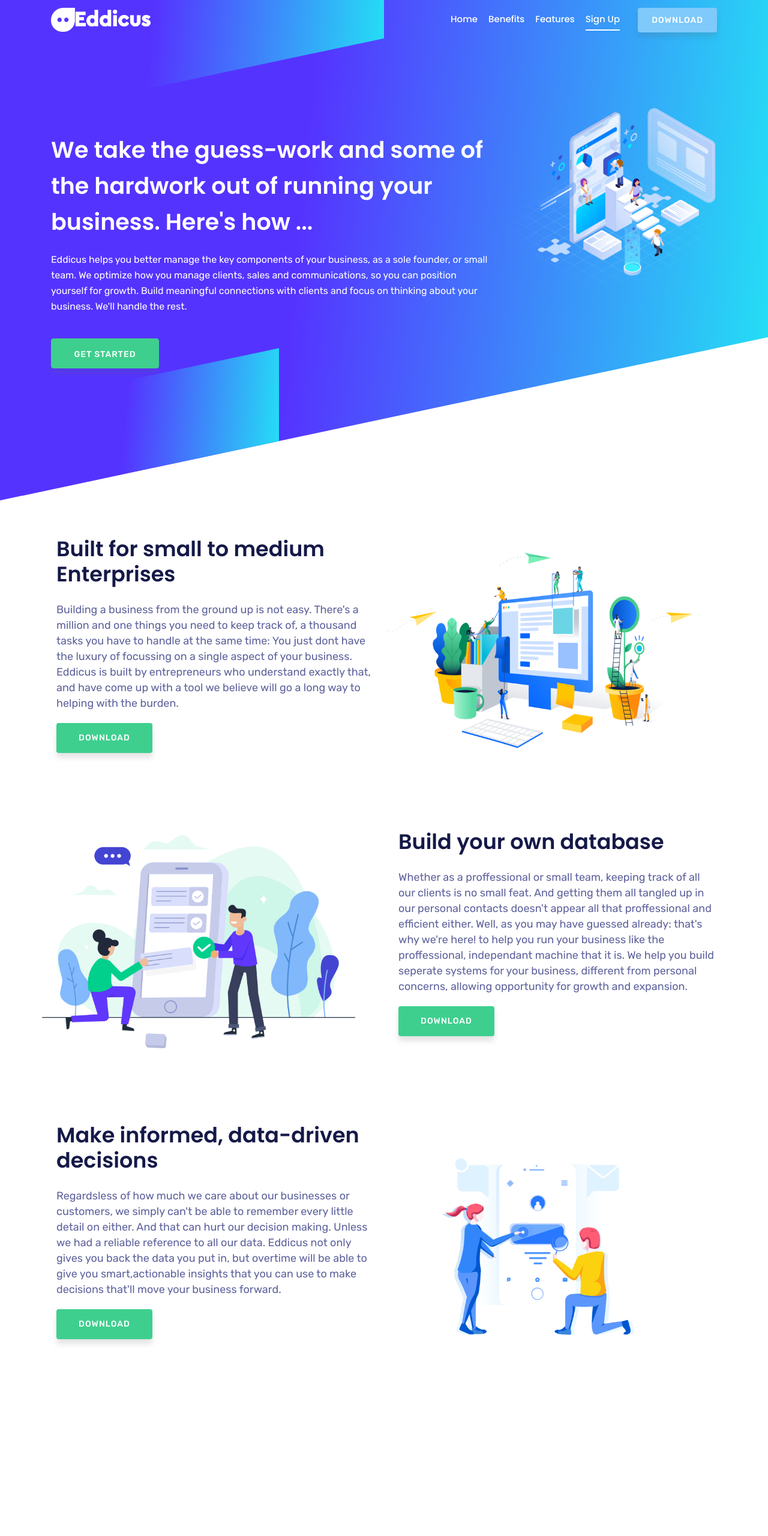
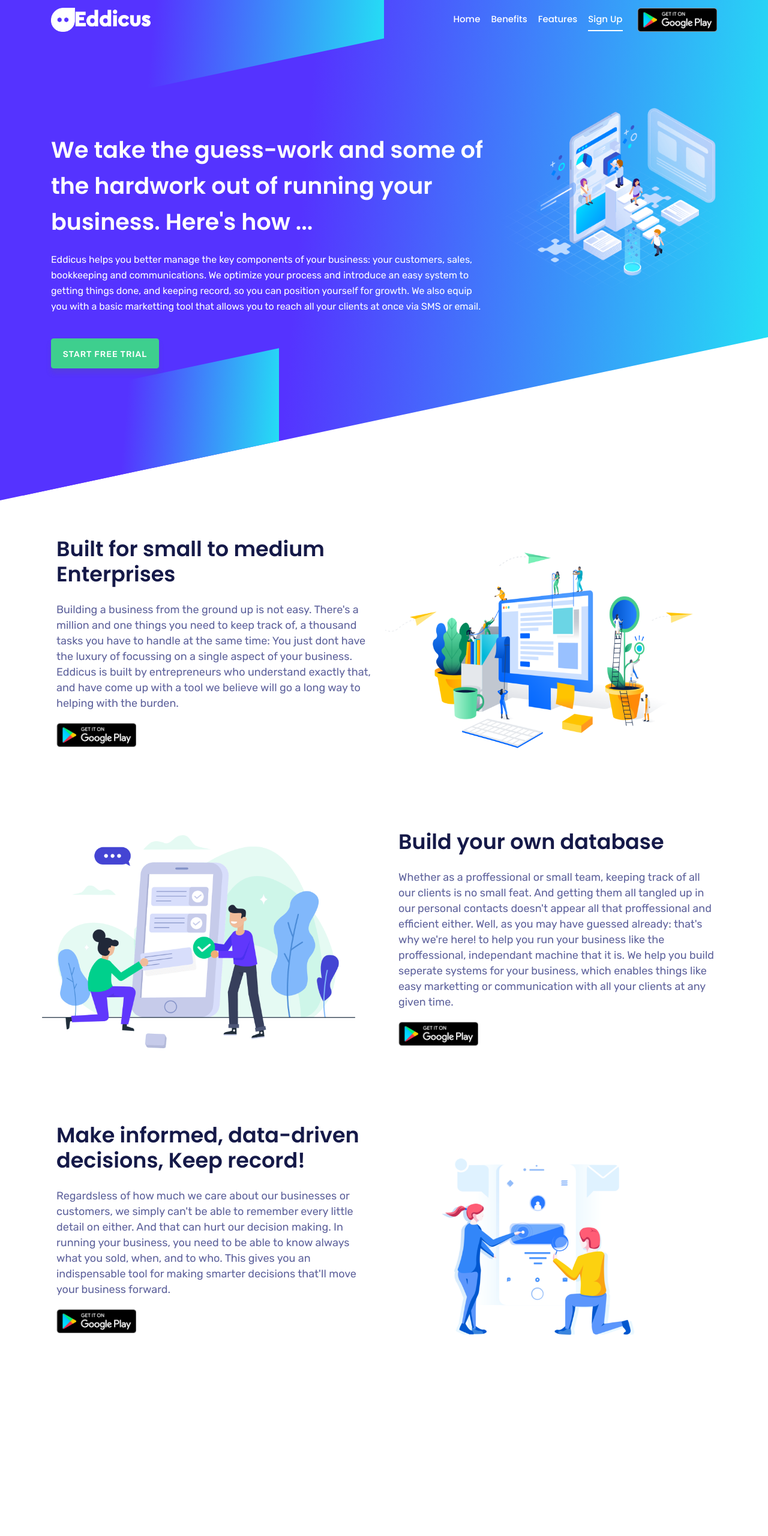
Before and after one commit to Eddicus/eddicus-app-home, a plain HTML site: page index.html in a window 1280 px wide. Shown: the top 2560 px of the page at 60% size. Drawn offline with Linux system fonts and the light colour scheme; files whose address does not match are found by name.

Commit message:
first commit

```diff
--- a/css/responsive.css
+++ b/css/responsive.css
@@ -256,7 +256,7 @@
     margin-bottom: 10px;
   }
   .hero-area .contents {
-    padding: 200px 0 50px;
+    padding: 120px 0 50px;
   }
   .hero-area .contents p {
     color: #fff;
--- a/index.html
+++ b/index.html
@@ -95,7 +95,11 @@
                 <a class="nav-link page-scroll" href="#contact">Sign Up</a>
               </li>
               <li class="nav-item">
-                <a class="btn btn-singin downloadbtn" href="#">Download</a>
+                <a
+                  class="ml-4"
+                  href="https://play.google.com/store/apps/details?id=com.eddicus.business&gl=ZA"
+                  ><img src="./img/badge.png" height="40vh" alt=""
+                /></a>
               </li>
             </ul>
           </div>
@@ -113,16 +117,18 @@
               </h2>
               <p>
                 Eddicus helps you better manage the key components of your
-                business, as a sole founder, or small team. We optimize how you
-                manage clients, sales and communications, so you can position
-                yourself for growth. Build meaningful connections with clients
-                and focus on thinking about your business. We'll handle the
-                rest.
+                business: your customers, sales, bookkeeping and communications.
+                We optimize your process and introduce an easy system to getting
+                things done, and keeping record, so you can position yourself
+                for growth. We also equip you with a basic marketting tool that
+                allows you to reach all your clients at once via SMS or email.
                 <!-- <br />dolores ea fugiat nesciunt quisquam. -->
               </p>
               <div class="header-button">
-                <a href="#contact" class="btn btn-border-filled page-scroll"
-                  >Get Started</a
+                <a
+                  href="https://play.google.com/store/apps/details?id=com.eddicus.business&gl=ZA"
+                  class="btn btn-border-filled page-scroll"
+                  >start free trial</a
                 >
                 <!-- <a href="#contact" class="btn btn-border page-scroll"
                   >Contact Us</a
@@ -158,7 +164,11 @@
                 helping with the burden.
               </p>
 
-              <a class="btn btn-common downloadbtn" href="#">download</a>
+              <a
+                class=""
+                href="https://play.google.com/store/apps/details?id=com.eddicus.business&gl=ZA"
+                ><img src="./img/badge.png" height="40vh" alt=""
+              /></a>
             </div>
           </div>
 
@@ -201,11 +211,16 @@
                 efficient either. Well, as you may have guessed already: that's
                 why we're here! to help you run your business like the
                 proffessional, independant machine that it is. We help you build
-                seperate systems for your business, different from personal
-                concerns, allowing opportunity for growth and expansion.
+                seperate systems for your business, which enables things like
+                easy marketting or communication with all your clients at any
+                given time.
               </p>
 
-              <a class="btn btn-common downloadbtn" href="#">download</a>
+              <a
+                class=""
+                href="https://play.google.com/store/apps/details?id=com.eddicus.business&gl=ZA"
+                ><img src="./img/badge.png" height="40vh" alt=""
+              /></a>
             </div>
           </div>
           <!-- End Col -->
@@ -217,18 +232,21 @@
           <!-- Start Col -->
           <div class="col-lg-6 col-md-12 pl-4">
             <div class="business-item-info">
-              <h3>Make informed, data-driven decisions</h3>
+              <h3>Make informed, data-driven decisions, Keep record!</h3>
               <p>
                 Regardsless of how much we care about our businesses or
                 customers, we simply can't be able to remember every little
-                detail on either. And that can hurt our decision making. Unless
-                we had a reliable reference to all our data. Eddicus not only
-                gives you back the data you put in, but overtime will be able to
-                give you smart,actionable insights that you can use to make
-                decisions that'll move your business forward.
+                detail on either. And that can hurt our decision making. In
+                running your business, you need to be able to know always what
+                you sold, when, and to who. This gives you an indispensable tool
+                for making smarter decisions that'll move your business forward.
               </p>
 
-              <a class="btn btn-common downloadbtn" href="#">download</a>
+              <a
+                class=""
+                href="https://play.google.com/store/apps/details?id=com.eddicus.business&gl=ZA"
+                ><img src="./img/badge.png" height="40vh" alt=""
+              /></a>
             </div>
           </div>
 
@@ -259,7 +277,7 @@
               <div class="icon">
                 <i class="lni-calendar"></i>
               </div>
-              <h4>Task Automation</h4>
+              <h4>Powerful Bookkeeping Essentials</h4>
             </div>
           </div>
           <!-- End Col -->
@@ -279,7 +297,7 @@
               <div class="icon">
                 <i class="lni-stats-up"></i>
               </div>
-              <h4>Use data to your advantage</h4>
+              <h4>Smart reports and analysis</h4>
             </div>
           </div>
           <!-- End Col -->
```
Also changed, not shown: functions/package.json (+10 -2 lines), firebase.json, img/badge.png (added), 5 other files.
